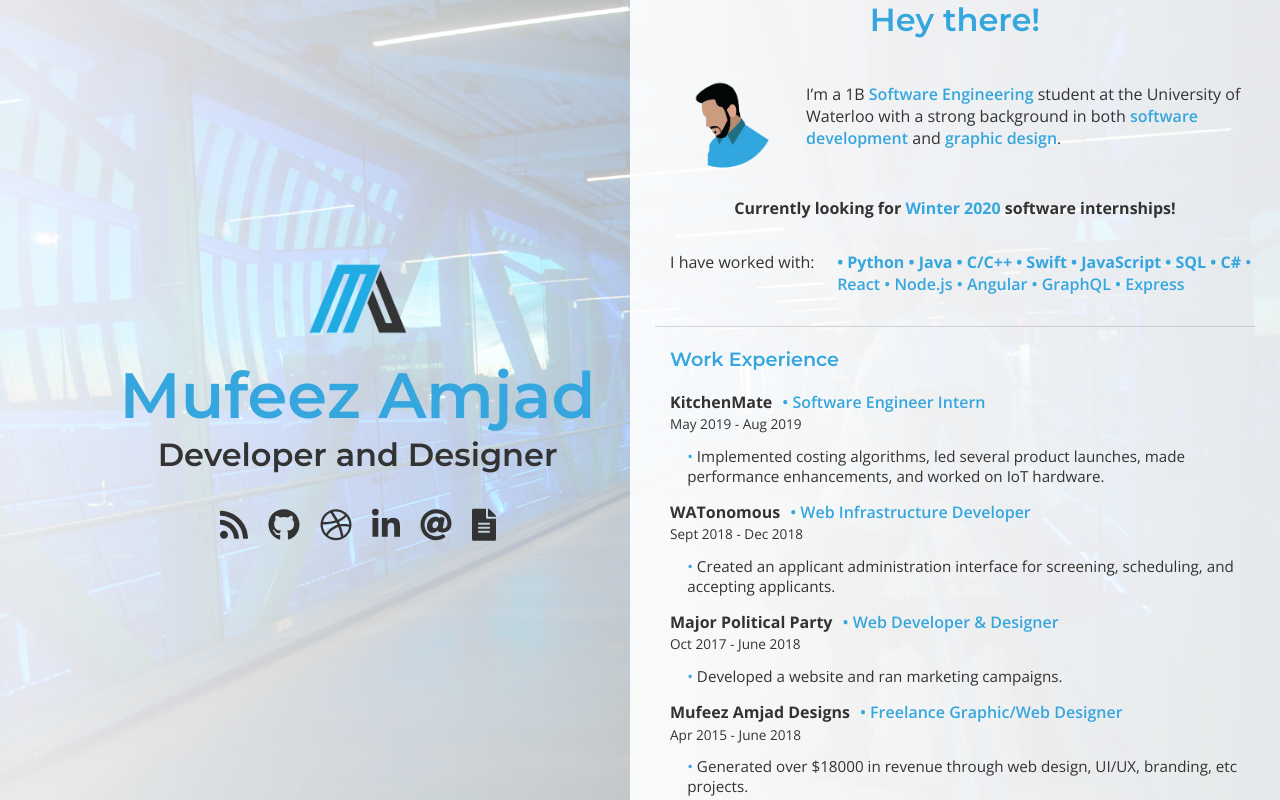
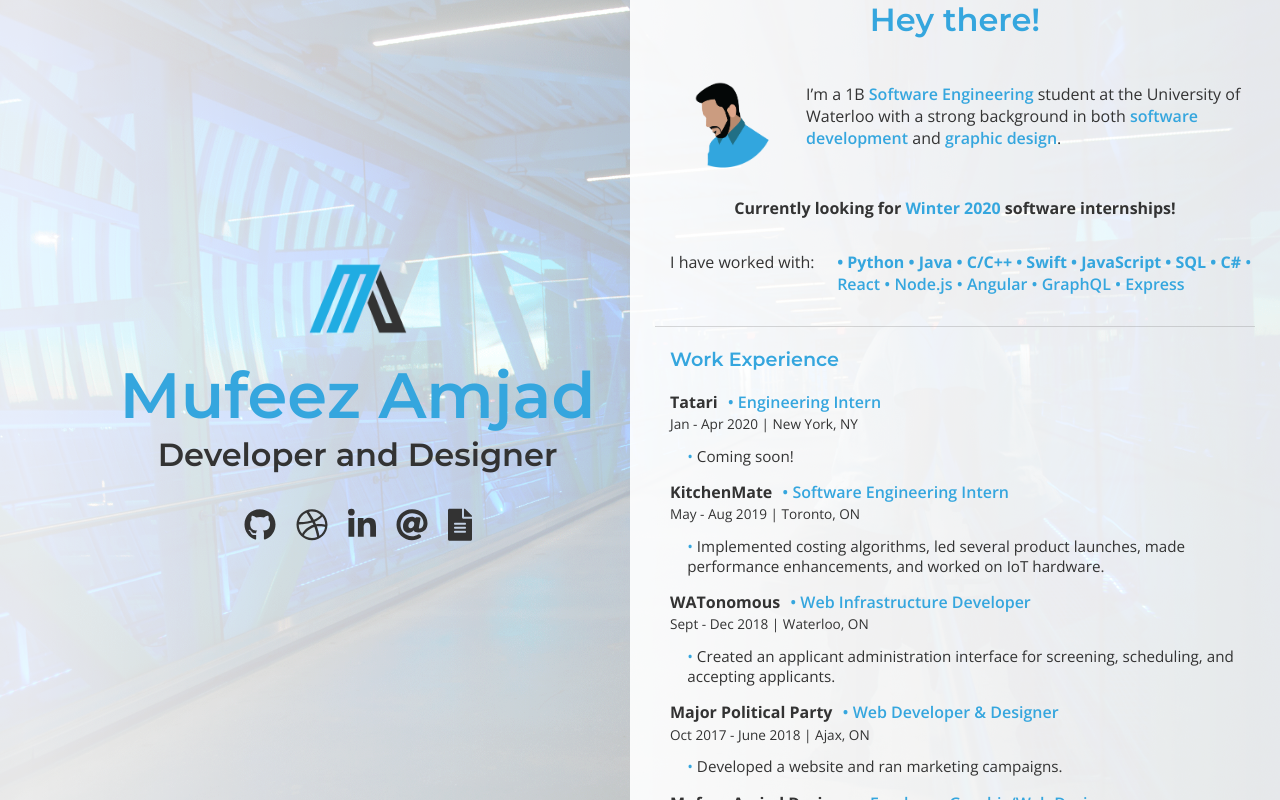
Before and after one commit to mufeez-amjad/mufeez-amjad.github.io, a React (Create React App) app: page / in a window 1280 px wide. Built offline with nearby package versions, Linux system fonts and the light colour scheme.

Commit message:
changed strikethrough to underline, updated exp

```diff
--- a/src/App.css
+++ b/src/App.css
@@ -195,7 +195,7 @@
 .strike:hover:after {
   content: " ";
   position: absolute;
-  top: 50%;
+  top: 90%;
   left: 0;
   width: 100%;
   height: 3px;
--- a/src/App.jsx
+++ b/src/App.jsx
@@ -80,25 +80,25 @@
     } else if (today < twoB) {
       currentTerm = "a 2A";
       coopTerm = "Winter 2020";
-      if (today > this.addMonths(twoA, 4)) {
+      if (today > this.addMonths(twoA, 2)) {
         coopTerm = "Fall 2020";
       }
     } else if (today < threeA) {
       currentTerm = "a 2B";
       coopTerm = "Fall 2020";
-      if (today > this.addMonths(twoB, 4)) {
+      if (today > this.addMonths(twoB, 2)) {
         coopTerm = "Summer 2021";
       }
     } else if (today < threeB) {
       currentTerm = "a 3A";
       coopTerm = "Summer 2021";
-      if (today > this.addMonths(threeA, 4)) {
+      if (today > this.addMonths(threeA, 2)) {
         coopTerm = "Winter 2022";
       }
     } else if (today < fourA) {
       currentTerm = "a 3B";
       coopTerm = "Winter 2022";
-      if (today > this.addMonths(threeB, 4)) {
+      if (today > this.addMonths(threeB, 2)) {
         coopTerm = "Fall 2022";
       }
     } else if (today < fourB) {
--- a/src/Components/Experience/Experience.js
+++ b/src/Components/Experience/Experience.js
@@ -11,10 +11,24 @@
                 <div className="job">
 
                     <div className="heading">
+                        <h3><a href="https://tatari.tv" target="blank" className="strike">Tatari</a></h3>
+                        <h4>Engineering Intern</h4>
+                    </div>
+                    <h5>Jan - Apr 2020 | New York, NY</h5>
+                    <ul>
+                        <li>Coming soon!</li>
+                    </ul>
+
+
+                </div>
+
+                <div className="job">
+
+                    <div className="heading">
                         <h3><a href="https://kitchenmate.com" target="blank" className="strike">KitchenMate</a></h3>
-                        <h4>Software Engineer Intern</h4>
+                        <h4>Software Engineering Intern</h4>
                     </div>
-                    <h5>May 2019 - Aug 2019</h5>
+                    <h5>May - Aug 2019 | Toronto, ON</h5>
                     <ul>
                         <li>Implemented costing algorithms, led several product launches, made performance enhancements, and worked on IoT hardware.</li>
                     </ul>
@@ -28,7 +42,7 @@
                         <h3><a href="https://watonomous.ca/#/" target="blank" className="strike">WATonomous</a></h3>
                         <h4>Web Infrastructure Developer</h4>
                     </div>
-                    <h5>Sept 2018 - Dec 2018</h5>
+                    <h5>Sept - Dec 2018 | Waterloo, ON</h5>
                     <ul>
                         <li>Created an applicant administration interface for screening, scheduling, and accepting applicants.</li>
                     </ul>
@@ -41,7 +55,7 @@
                         <h3><a className="strike">Major Political Party</a></h3>
                         <h4>Web Developer & Designer</h4>
                     </div>
-                    <h5>Oct 2017 - June 2018</h5>
+                    <h5>Oct 2017 - June 2018 | Ajax, ON</h5>
                     <ul>
                         <li>Developed a website and ran marketing campaigns.</li>
                     </ul>
--- a/src/Components/Intro/Intro.jsx
+++ b/src/Components/Intro/Intro.jsx
@@ -29,10 +29,10 @@
                 <h1>Mufeez Amjad</h1>
                 <h2>Developer and Designer</h2>
                 <div className="social-media">
-                    <a onClick={() => { this.handleClick('Blog') }} href="http://mufeez.me/blog/"><FontAwesomeIcon icon={faRss} size="2x" /></a>
+                    {/* <a onClick={() => { this.handleClick('Blog') }} href="http://mufeez.me/blog/"><FontAwesomeIcon icon={faRss} size="2x" /></a> */}
                     <a onClick={() => { this.handleClick('GitHub') }} href='https://github.com/mufeez-amjad' target='blank'><FontAwesomeIcon icon={faGithub} size="2x" /></a>
                     <a onClick={() => { this.handleClick('Dribbble') }} href='https://dribbble.com/mufeez-amjad' target='blank'><FontAwesomeIcon icon={faDribbble} size="2x" /></a>
-                    <a onClick={() => { this.handleClick('LinkedIn') }} href='https://linkedin.com/in/mufeezamjad' target='blank'><FontAwesomeIcon icon={faLinkedinIn} size="2x" /></a>
+                    <a onClick={() => { this.handleClick('LinkedIn') }} href='https://linkedin.com/in/mufeez-amjad' target='blank'><FontAwesomeIcon icon={faLinkedinIn} size="2x" /></a>
                     <a href='mailto:mufeez.amjad@uwaterloo.ca'><FontAwesomeIcon icon={faAt} size="2x" /></a>
                     <a onClick={() => { this.handleClick('Resume') }} href={resume} target='blank'><FontAwesomeIcon icon={faFileAlt} size="2x" /></a>
                 </div>
--- a/src/Components/Portfolio/Development.jsx
+++ b/src/Components/Portfolio/Development.jsx
@@ -54,7 +54,7 @@
           ],
           description: "A hardware sleep tracker with an analytics dashboard.",
           links: {
-            blog: "blog/posts/se101project/",
+            // blog: "blog/posts/se101project/",
             github: "https://github.com/mufeez-amjad/Nocturnal"
           }
         },
```
